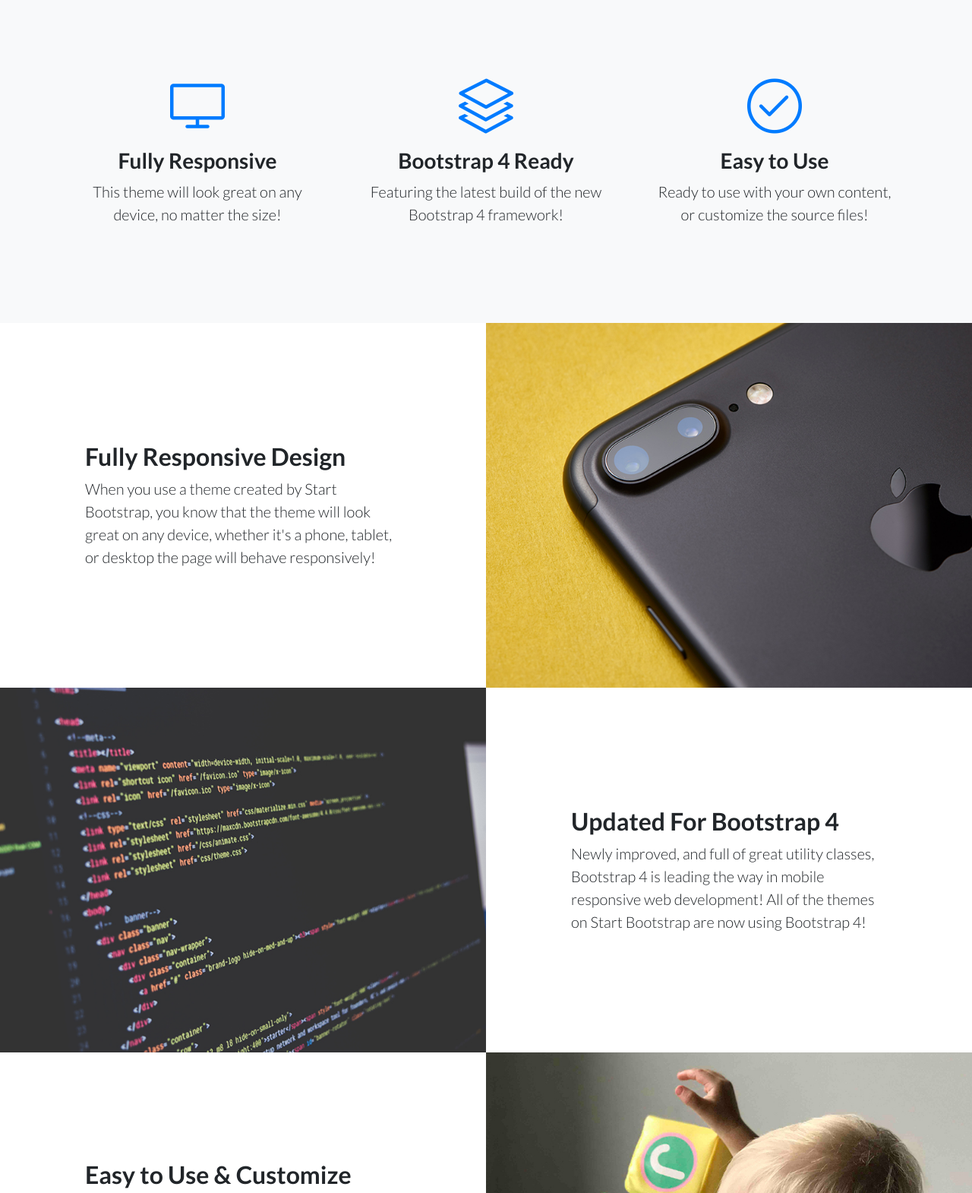
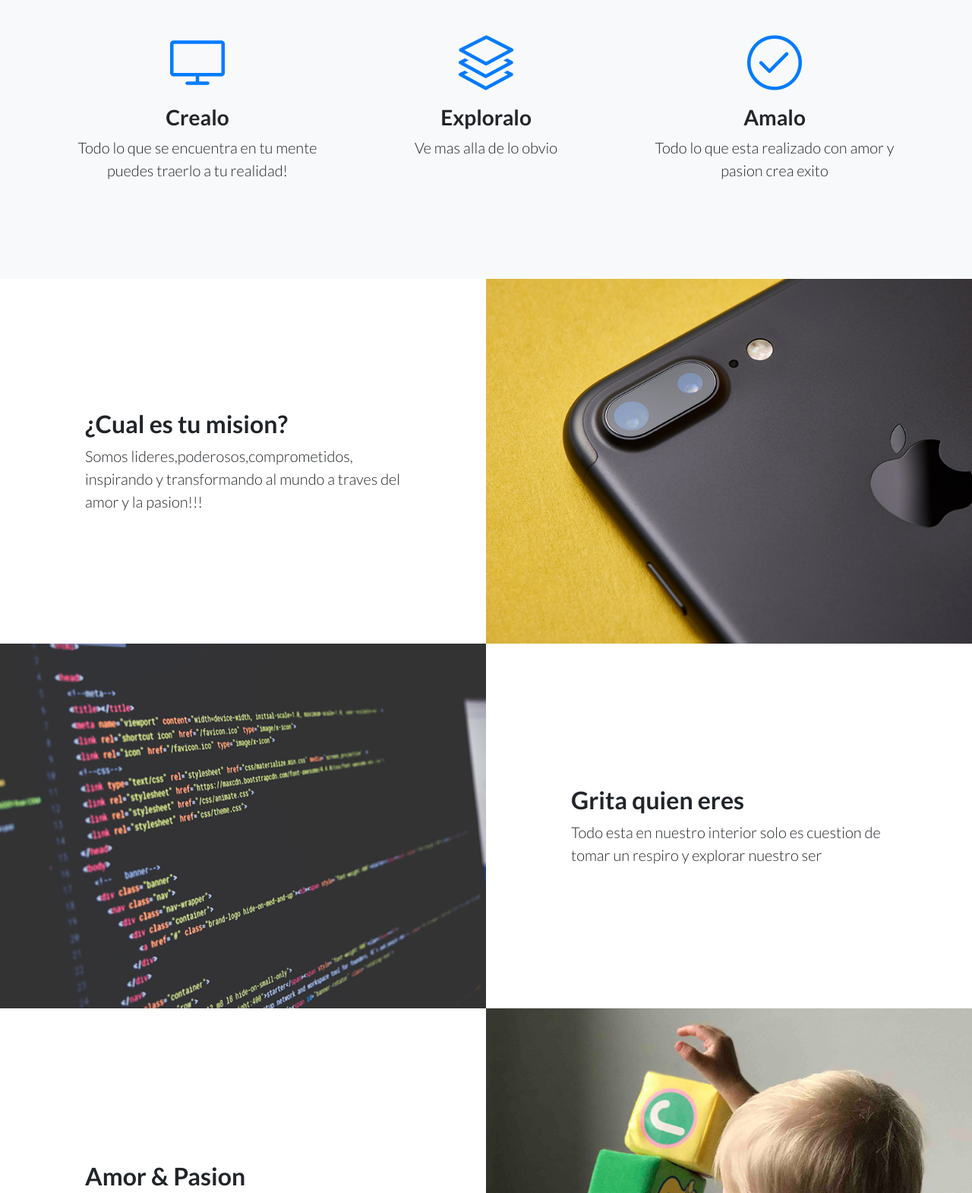
Before and after one commit to gomezjessica/ejemplo, a website: page index.html in a window 1280 px wide. Shown: the part 680-2250 px from the top of the page at 76% size. Drawn offline with Linux system fonts and the light colour scheme.

Commit message:
Update index.html

```diff
--- a/index.html
+++ b/index.html
@@ -28,7 +28,7 @@
   <!-- Navigation -->
   <nav class="navbar navbar-light bg-light static-top">
     <div class="container">
-      <a class="navbar-brand" href="#">Start Bootstrap</a>
+      <a class="navbar-brand" href="#">clubes De Ciencias</a>
       <a class="btn btn-primary" href="#">Sign In</a>
     </div>
   </nav>
@@ -39,7 +39,7 @@
     <div class="container">
       <div class="row">
         <div class="col-xl-9 mx-auto">
-          <h1 class="mb-5">Build a landing page for your business or project and generate more leads!</h1>
+          <h1 class="mb-5">si lo crees, lo creas!</h1>
         </div>
         <div class="col-md-10 col-lg-8 col-xl-7 mx-auto">
           <form>
@@ -66,8 +66,8 @@
             <div class="features-icons-icon d-flex">
               <i class="icon-screen-desktop m-auto text-primary"></i>
             </div>
-            <h3>Fully Responsive</h3>
-            <p class="lead mb-0">This theme will look great on any device, no matter the size!</p>
+            <h3>Crealo</h3>
+            <p class="lead mb-0">Todo lo que se encuentra en tu mente puedes traerlo a tu realidad!</p>
           </div>
         </div>
         <div class="col-lg-4">
@@ -75,8 +75,8 @@
             <div class="features-icons-icon d-flex">
               <i class="icon-layers m-auto text-primary"></i>
             </div>
-            <h3>Bootstrap 4 Ready</h3>
-            <p class="lead mb-0">Featuring the latest build of the new Bootstrap 4 framework!</p>
+            <h3>Exploralo</h3>
+            <p class="lead mb-0">Ve mas alla de lo obvio</p>
           </div>
         </div>
         <div class="col-lg-4">
@@ -84,8 +84,8 @@
             <div class="features-icons-icon d-flex">
               <i class="icon-check m-auto text-primary"></i>
             </div>
-            <h3>Easy to Use</h3>
-            <p class="lead mb-0">Ready to use with your own content, or customize the source files!</p>
+            <h3>Amalo</h3>
+            <p class="lead mb-0">Todo lo que esta realizado con amor y pasion crea exito</p>
           </div>
         </div>
       </div>
@@ -99,22 +99,22 @@
 
         <div class="col-lg-6 order-lg-2 text-white showcase-img" style="background-image: url('img/bg-showcase-1.jpg');"></div>
         <div class="col-lg-6 order-lg-1 my-auto showcase-text">
-          <h2>Fully Responsive Design</h2>
-          <p class="lead mb-0">When you use a theme created by Start Bootstrap, you know that the theme will look great on any device, whether it's a phone, tablet, or desktop the page will behave responsively!</p>
+          <h2>¿Cual es tu mision?</h2>
+          <p class="lead mb-0">Somos lideres,poderosos,comprometidos, inspirando y transformando al mundo a traves del amor y la pasion!!!</p>
         </div>
       </div>
       <div class="row no-gutters">
         <div class="col-lg-6 text-white showcase-img" style="background-image: url('img/bg-showcase-2.jpg');"></div>
         <div class="col-lg-6 my-auto showcase-text">
-          <h2>Updated For Bootstrap 4</h2>
-          <p class="lead mb-0">Newly improved, and full of great utility classes, Bootstrap 4 is leading the way in mobile responsive web development! All of the themes on Start Bootstrap are now using Bootstrap 4!</p>
+          <h2>Grita quien eres </h2>
+          <p class="lead mb-0">Todo esta en nuestro interior solo es cuestion de tomar un respiro y explorar nuestro ser</p>
         </div>
       </div>
       <div class="row no-gutters">
         <div class="col-lg-6 order-lg-2 text-white showcase-img" style="background-image: url('img/bg-showcase-3.jpg');"></div>
         <div class="col-lg-6 order-lg-1 my-auto showcase-text">
-          <h2>Easy to Use &amp; Customize</h2>
-          <p class="lead mb-0">Landing Page is just HTML and CSS with a splash of SCSS for users who demand some deeper customization options. Out of the box, just add your content and images, and your new landing page will be ready to go!</p>
+          <h2>Amor &amp; Pasion </h2>
+          <p class="lead mb-0"> Las leyes del universo se alinean a tu favor,confia.</p>
         </div>
       </div>
     </div>
```
